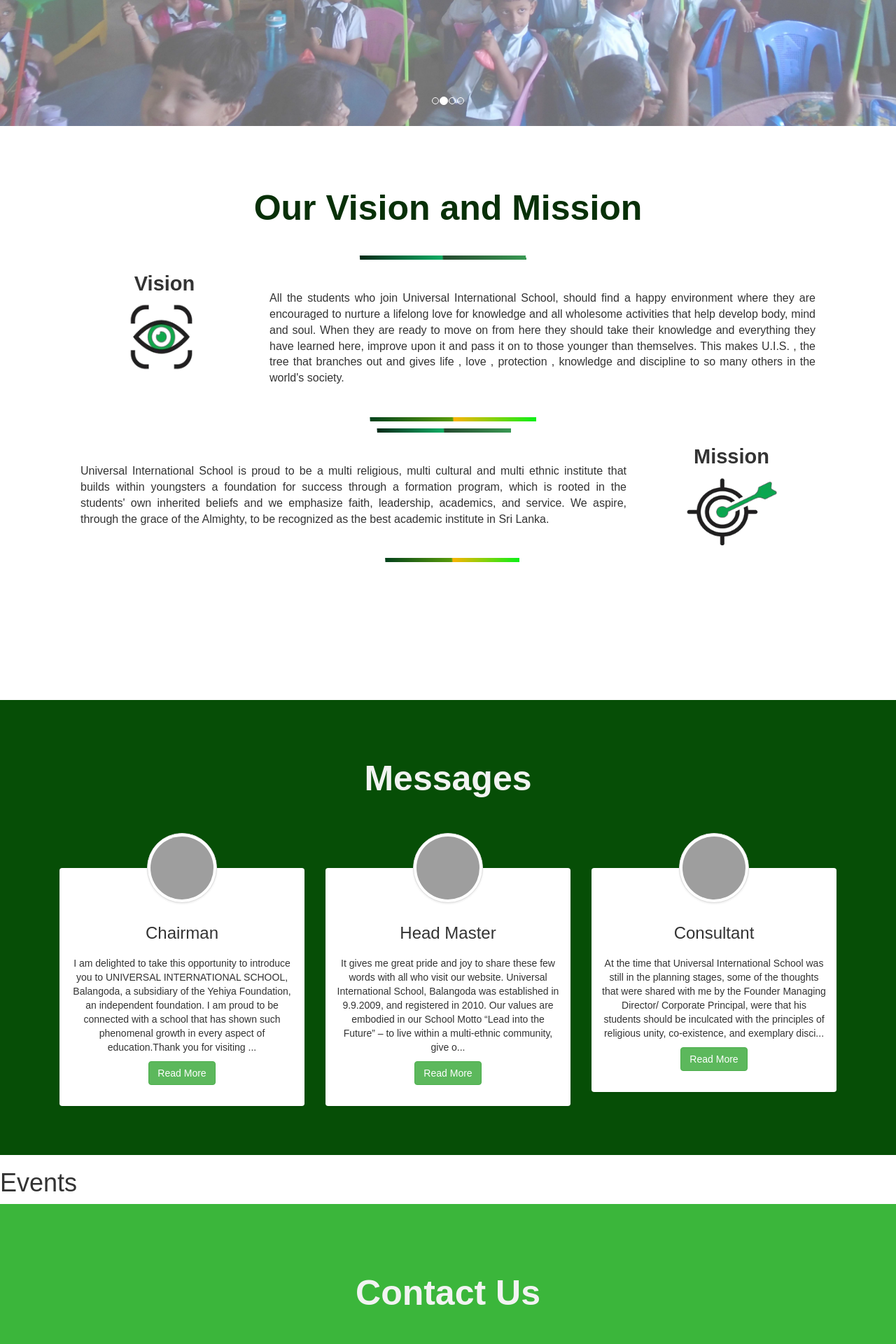
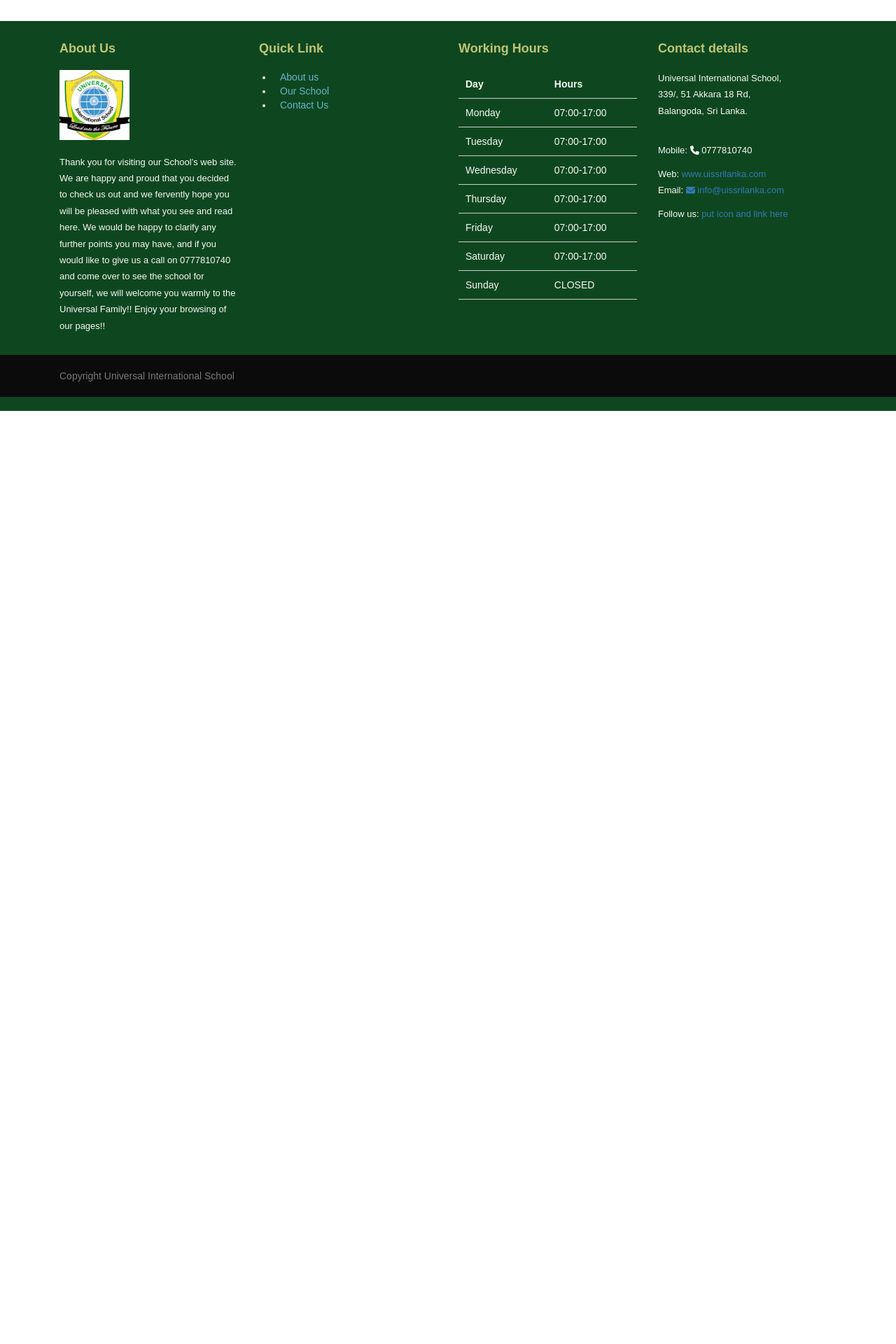
Before and after one commit to Milani1999/Project_02, a React (Create React App) app in the folder frontend/: page /Events in a window 1280 px wide. Shown: the part 620-2540 px from the top of the page at 70% size. After the commit the page ends 1207 px from the top, so only its background shows below. Built offline with nearby package versions, Linux system fonts and the light colour scheme; grey boxes are pictures that could not be loaded; a web font is replaced by a local one.

Commit message:
Link, route, browser route added

```diff
--- a/frontend/package.json
+++ b/frontend/package.json
@@ -13,6 +13,7 @@
     "@testing-library/user-event": "^13.5.0",
     "react": "^18.2.0",
     "react-dom": "^18.2.0",
+    "react-router-dom": "^6.14.1",
     "react-scripts": "5.0.1",
     "web-vitals": "^2.1.4"
   },
--- a/frontend/public/styles.css
+++ b/frontend/public/styles.css
@@ -1,27 +1,3 @@
-/* *********************************************Header***********************************************************/
-
-
-
-
-/* *********************************************Our school****************************************************** */
-
-.SchoolComponent {
-    height: 650px;
-    background-color: rgb(182, 214, 182);
-}
-
-.SchoolComponent .h1-heading {
-    text-align: center;
-    color: rgb(8, 48, 8);
-    font-weight: bolder;
-    font-size: 50px;
-    padding-top: 85px;
-}
-
-/* *********************************************Foooter***********************************************************/
-
-
-
 /* *********************************************Home Page****************************************************** */
 
 * {
@@ -108,19 +84,19 @@
     }
 }
 
-@media screen and (max-width: 576px) {
-    .HomeComponent .item {
-        height: 50vh;
+@media screen and (max-width: 540px) {
+    .HomeComponent .h1-heading {
+        font-size: 30px;
+        margin-top: 40px;
     }
 
-    .HomeComponent .h1-heading {
-        font-size: 50px;
-        margin-top: 100px;
+    .HomeComponent .item{
+        height: 300px;
     }
 
     .HomeComponent .p-centered {
         font-size: 20px;
-        padding-top: 30px;
+        padding-top: 50px;
     }
 
     .HomeComponent .btn {
@@ -193,16 +169,14 @@
     }
 }
 
-
-
-.AboutComponent .col-sm-9 {
+.AboutComponent .col-lg-9 {
     font-size: 16px;
     margin-top: 50px;
     margin-bottom: 50px;
     text-align: justify;
 }
 
-.AboutComponent .col-sm-3 {
+.AboutComponent .col-lg-3 {
     margin-top: 15px;
     text-align: center;
 }
@@ -218,7 +192,25 @@
 
 }
 
+@media screen and (max-width: 540px) {
+    .AboutComponent .h1-heading{
+        font-size: 30px;
+        padding-top: 5px;
+    }
 
+    .AboutComponent .row{
+        margin: 10px;
+    }
+
+    .AboutComponent .col-xs-12{
+        font-size: 12px;
+    }
+
+    .AboutComponent{
+        height: auto;
+        text-align: center;
+    }
+}
 
 
 /* *********************************************Our school****************************************************** */
@@ -289,6 +281,13 @@
     color: rgb(104, 13, 13);
 }
 
+/* *********************************************Eevent****************************************************** */
+
+.EventComponent{
+    height: 650px;
+    overflow: hidden;
+}
+
 /* *********************************************Contact Us****************************************************** */
 
 .ContactUsComponent {
--- /dev/null
+++ b/frontend/src/App.js
@@ -0,0 +1,33 @@
+import React from "react";
+import Navbar from "./components/header";
+import Home from "./components/pages/home";
+import Footer from "./components/footer";
+import { BrowserRouter as Router, Route, Routes} from 'react-router-dom';
+import AdminUI from "./components/Admin/AdminUI";
+import LandingPage from "./components/pages/landinPage";
+import AboutUs from "./components/pages/aboutus";
+import School from "./components/pages/OurSchool";
+import ContactUs from "./components/pages/ContactUs";
+import Events from "./components/pages/Events";
+
+
+
+function App() {
+  return (
+    <Router>
+      <Navbar />
+      <Routes>
+        <Route path="/" element={<LandingPage />} />
+        <Route path="/" element={<Home/>} />
+        <Route path="/About" element={<AboutUs />} />
+        <Route path="/School" element={<School />} />
+        <Route path="/Events" element={<Events/>} />
+        <Route path="/Contact" element={<ContactUs />} />
+        <Route path="/Administrator" element={<AdminUI/>} />
+      </Routes>
+      <Footer />
+    </Router>
+  );
+};
+
+export default App;
--- /dev/null
+++ b/frontend/src/components/Admin/AdminUI.js
@@ -0,0 +1,17 @@
+import React from 'react';
+
+function AdminUI() {
+    return (
+        <div>
+            <h1>Admin Dashboard</h1>
+            <h1>Admin Dashboard</h1>
+            <h1>Admin Dashboard</h1>
+            <h1>Admin Dashboard</h1>
+            <h1>Admin Dashboard</h1>
+            <h1>Admin Dashboard</h1>
+            <h1>Admin Dashboard</h1>
+        </div>
+    )
+}
+
+export default AdminUI;
--- a/frontend/src/components/App.js
+++ /dev/null
@@ -1,25 +0,0 @@
-import React from "react";
-import Home from "./pages/home";
-import AboutUs from "./pages/aboutus";
-import Header from "./header";
-import School from "./pages/OurSchool";
-import ContactUs from "./pages/ContactUs";
-import Footer from "./footer";
-import Events from "./pages/Events";
-
-
-function App() {
-  return (
-    <div>
-      <Header/>
-      <Home/>
-      <AboutUs/>
-      <School/>
-      <Events/>
-      <ContactUs/>
-      <Footer/>
-    </div>
-  );
-}
-
-export default App;
--- a/frontend/src/components/header.css
+++ b/frontend/src/components/header.css
@@ -10,6 +10,7 @@
     font-family: sans-serif;
     position: fixed;
     z-index: 9999;
+    top: 0;
   }
 
   #navbar {
--- a/frontend/src/components/header.jsx
+++ b/frontend/src/components/header.jsx
@@ -1,4 +1,5 @@
 import React, { Component } from "react";
+import { Link } from "react-router-dom";
 import "./header.css";
 
 
@@ -16,8 +17,8 @@
     return (
       <nav>
         <a href="#home" className="logo-link">
-  <img src="images/uni2.png" alt="logo" />
-</a>
+          <img src="images/uni2.png" alt="logo" />
+        </a>
 
 
 
@@ -29,26 +30,26 @@
             onClick={this.handleClick}
           >
             <li>
-              <a href="#HomeComponent">Home</a>
+              <Link to="/">Home</Link>
             </li>
             <li>
-              <a href="#AboutComponent">About Us</a>
+              <Link to="/About">About Us</Link>
             </li>
             <li className="dropdown">
-              <a href="#SchoolComponent" className="dropbtn">
+              <Link to="/School" className="dropbtn">
                 Our School <i className="fa fa-caret-down"></i>
-              </a>
+              </Link>
               <div className="dropdown-content">
-                <a href="#news">News and Event</a>
+                <Link to="/Events">News and Event</Link>
                 <a href="#gallery">Gallery</a>
                 <a href="#notice">Notices</a>
                 <a href="#career">Careers</a>
               </div>
             </li>
             <li>
-              <a href="#ContactUsComponent">Contact us</a>
+              <Link to="/Contact">Contact us</Link>
             </li>
-            <li><a href="login">Login</a></li>
+            <li><Link to="/Administrator">Login</Link></li>
           </ul>
         </div>
 
--- a/frontend/src/components/pages/aboutus.jsx
+++ b/frontend/src/components/pages/aboutus.jsx
@@ -2,16 +2,16 @@
 
 function AboutUs() {
     return (
-
+        <div className="container-sm-fluid">
             <div className="AboutComponent" id="AboutComponent">
                 <h1 className="h1-heading">Our Vision and Mission</h1>
 
                 <div className="row">
-                <div className="col-sm-3">
+                    <div className="col-xs-12 col-lg-3">
                         <h4 className="h4-heading">Vision</h4>
                         <img src="images/vision.png" alt="vision" />
                     </div>
-                <div className="col-sm-9">
+                    <div className="col-xs-12 col-lg-9">
                         <p className="card-text">All the students who join Universal International School,
                             should find a happy environment where they are encouraged to nurture a lifelong
                             love for knowledge and all wholesome activities that help develop body, mind and soul.
@@ -23,20 +23,21 @@
                 </div>
 
                 <div className="row">
-                <div className="col-sm-9">
+                    <div className="col-xs-12 col-lg-9">
                         <p className="card-text">Universal International School is proud to be a multi religious,
                             multi cultural and multi ethnic institute that builds within youngsters a foundation for
                             success through a formation program, which is rooted in the students' own inherited beliefs
                             and we emphasize faith, leadership, academics, and service. We aspire, through the grace
                             of the Almighty, to be recognized as the best academic institute in Sri Lanka.</p>
                     </div>
-                <div className="col-sm-3">
+                    <div className="col-xs-12 col-lg-3">
                         <h4 className="h4-heading">Mission</h4>
                         <img src="images/mission.png" alt="mission" />
                     </div>
                 </div>
             </div>
-    )
+        </div>
+    );
 }
 
 export default AboutUs;
--- a/frontend/src/components/pages/home.jsx
+++ b/frontend/src/components/pages/home.jsx
@@ -2,6 +2,7 @@
 
 function Home() {
   return (
+    <div className="container-xl-fluid">
       <div className="HomeComponent" id="HomeComponent">
         <div id="myCarousel" className="carousel slide" data-ride="carousel">
 
@@ -15,19 +16,19 @@
 
           <div className="carousel-inner">
             <div className="item active">
-            <img src="images/im01.jpg" alt="Los Angeles" />
+              <img src="images/im01.jpg" alt="Los Angeles" className="img_carousel" />
             </div>
 
             <div className="item">
-            <img src="images/im02.jpg" alt="Chicago" />
+              <img src="images/im02.jpg" alt="Chicago" className="img_carousel"/>
             </div>
 
             <div className="item">
-            <img src="images/im03.jpg" alt="New york" />
+              <img src="images/im03.jpg" alt="New york" className="img_carousel"/>
             </div>
 
             <div className="item">
-            <img src="images/im04.jpg" alt="New york" />
+              <img src="images/im04.jpg" alt="New york" className="img_carousel"/>
             </div>
           </div>
 
@@ -40,6 +41,7 @@
           </div>
         </div>
       </div>
+    </div>
   );
 }
 
--- /dev/null
+++ b/frontend/src/components/pages/landinPage.jsx
@@ -0,0 +1,21 @@
+import React from "react";
+import Home from "./home";
+import AboutUs from "./aboutus";
+import School from "./OurSchool";
+import ContactUs from "./ContactUs";
+import Events from "./Events";
+
+
+function LandingPage() {
+    return (
+        <div>
+            <Home />
+            <AboutUs />
+            <School />
+            <Events />
+            <ContactUs />
+        </div>
+    );
+}
+
+export default LandingPage;
--- a/frontend/src/index.js
+++ b/frontend/src/index.js
@@ -1,5 +1,5 @@
 import React from "react";
 import ReactDOM from "react-dom";
-import App from "./components/App";
+import App from "./App";
 
 ReactDOM.render(<App />, document.getElementById("root"));
```
Also changed, not shown: 2 other files (tests, documents, lock files or other folders). Lines whose indentation alone changed are shown as unchanged.
